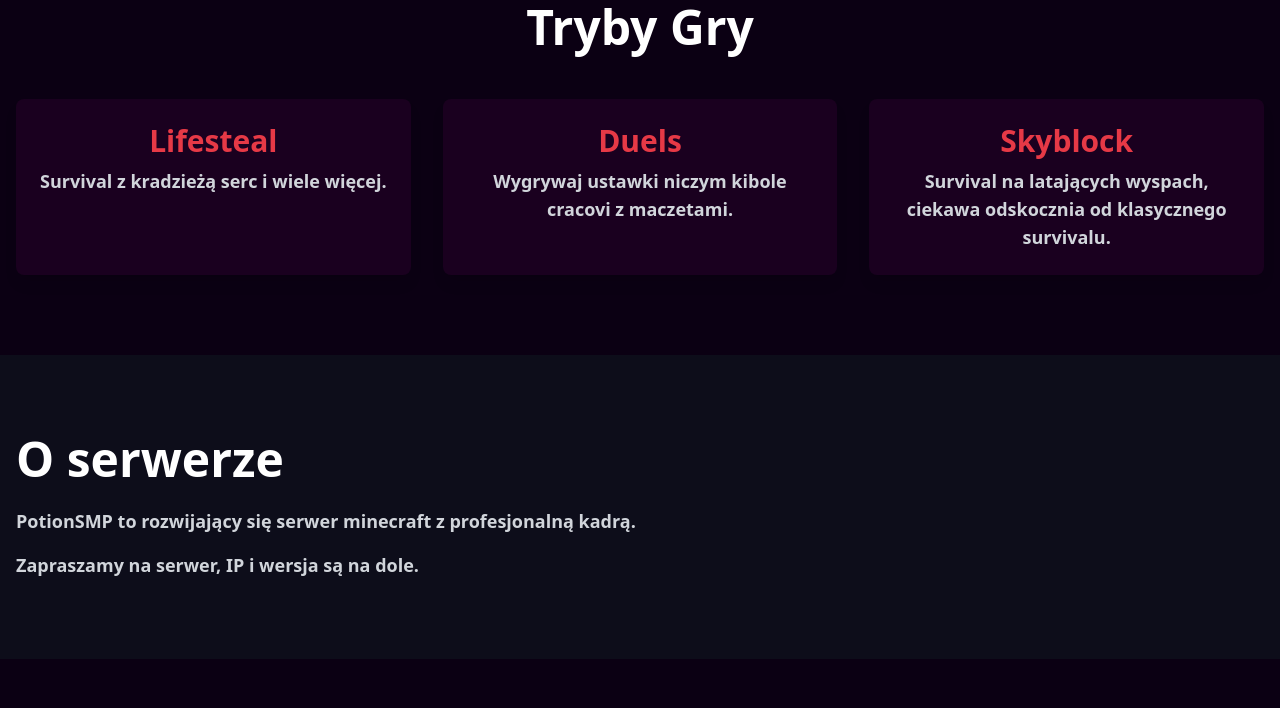
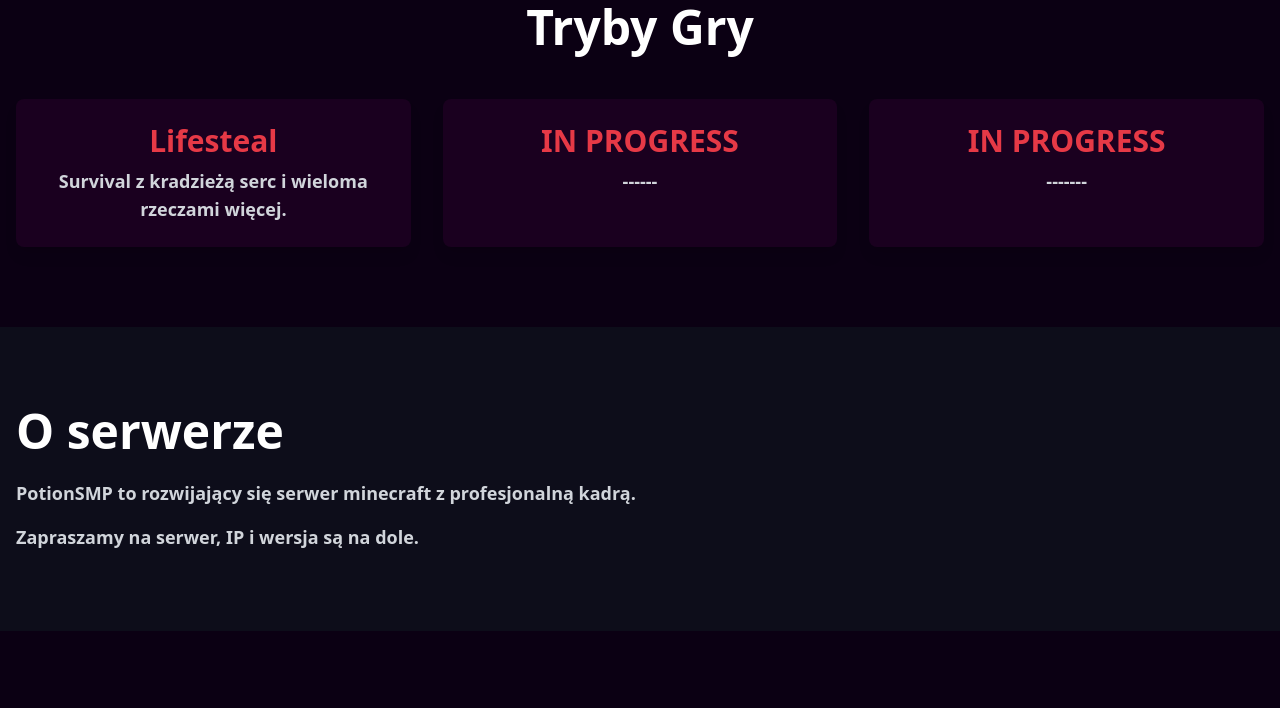
Before and after one commit to xMacha/PotionSMP, a plain HTML site: page index.html in a window 1280 px wide. Shown: the part 877-1585 px from the top of the page. Drawn offline with nearby package versions, Linux system fonts and the light colour scheme.

Commit message:
Update index.html

```diff
--- a/index.html
+++ b/index.html
@@ -32,15 +32,15 @@
       <div class="grid grid-cols-1 md:grid-cols-2 lg:grid-cols-3 gap-8">
         <div class="bg-[#1a001f] p-6 rounded-lg shadow-lg" data-aos="fade-up">
           <h3 class="text-3xl font-bold text-[#e63946] mb-2">Lifesteal</h3>
-          <p class="text-lg font-bold text-gray-300">Survival z kradzieżą serc i wiele więcej.</p>
+          <p class="text-lg font-bold text-gray-300">Survival z kradzieżą serc i wieloma rzeczami więcej.</p>
         </div>
         <div class="bg-[#1a001f] p-6 rounded-lg shadow-lg" data-aos="fade-up" data-aos-delay="100">
-          <h3 class="text-3xl font-bold text-[#e63946] mb-2">Duels</h3>
-          <p class="text-lg font-bold text-gray-300">Wygrywaj ustawki niczym kibole cracovi z maczetami.</p>
+          <h3 class="text-3xl font-bold text-[#e63946] mb-2">IN PROGRESS</h3>
+          <p class="text-lg font-bold text-gray-300">------</p>
         </div>
         <div class="bg-[#1a001f] p-6 rounded-lg shadow-lg" data-aos="fade-up" data-aos-delay="200">
-          <h3 class="text-3xl font-bold text-[#e63946] mb-2">Skyblock</h3>
-          <p class="text-lg font-bold text-gray-300">Survival na latających wyspach, ciekawa odskocznia od klasycznego survivalu.</p>
+          <h3 class="text-3xl font-bold text-[#e63946] mb-2">IN PROGRESS</h3>
+          <p class="text-lg font-bold text-gray-300">-------</p>
         </div>
       </div>
     </div>
```
